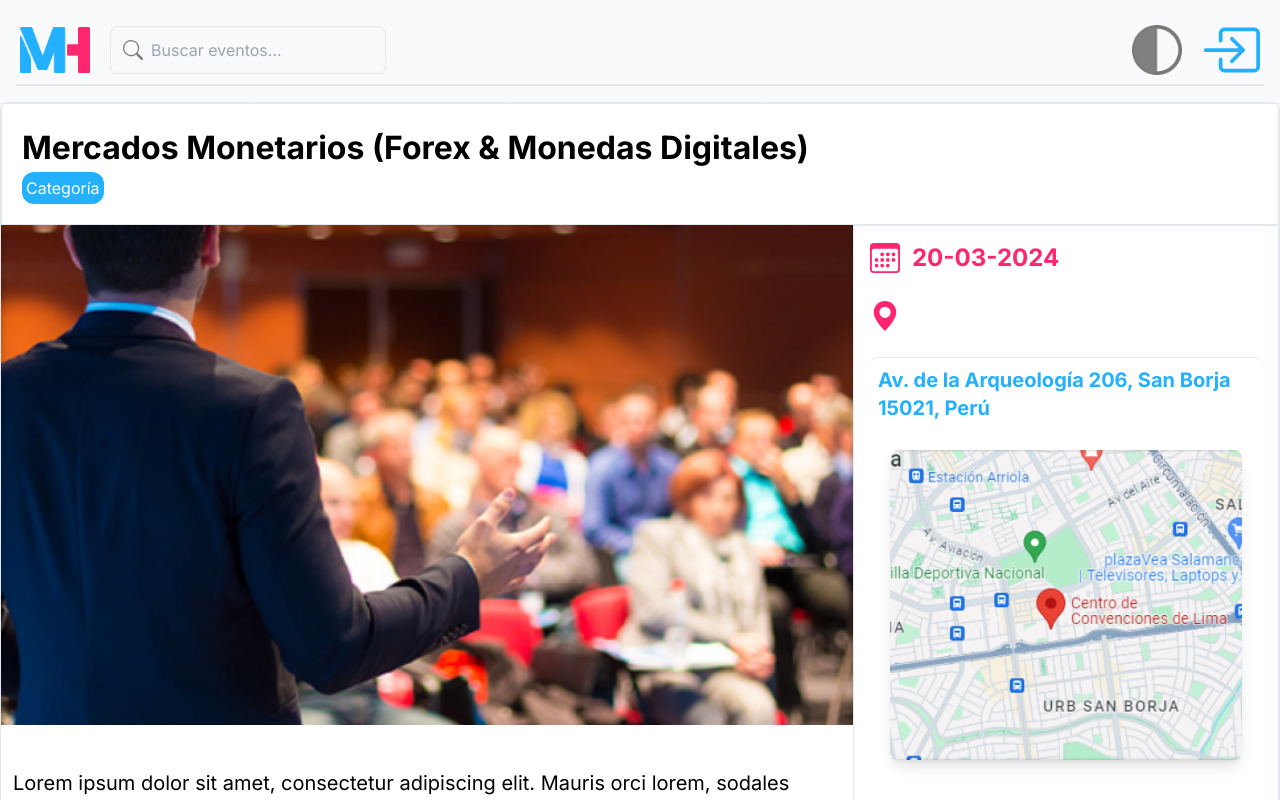
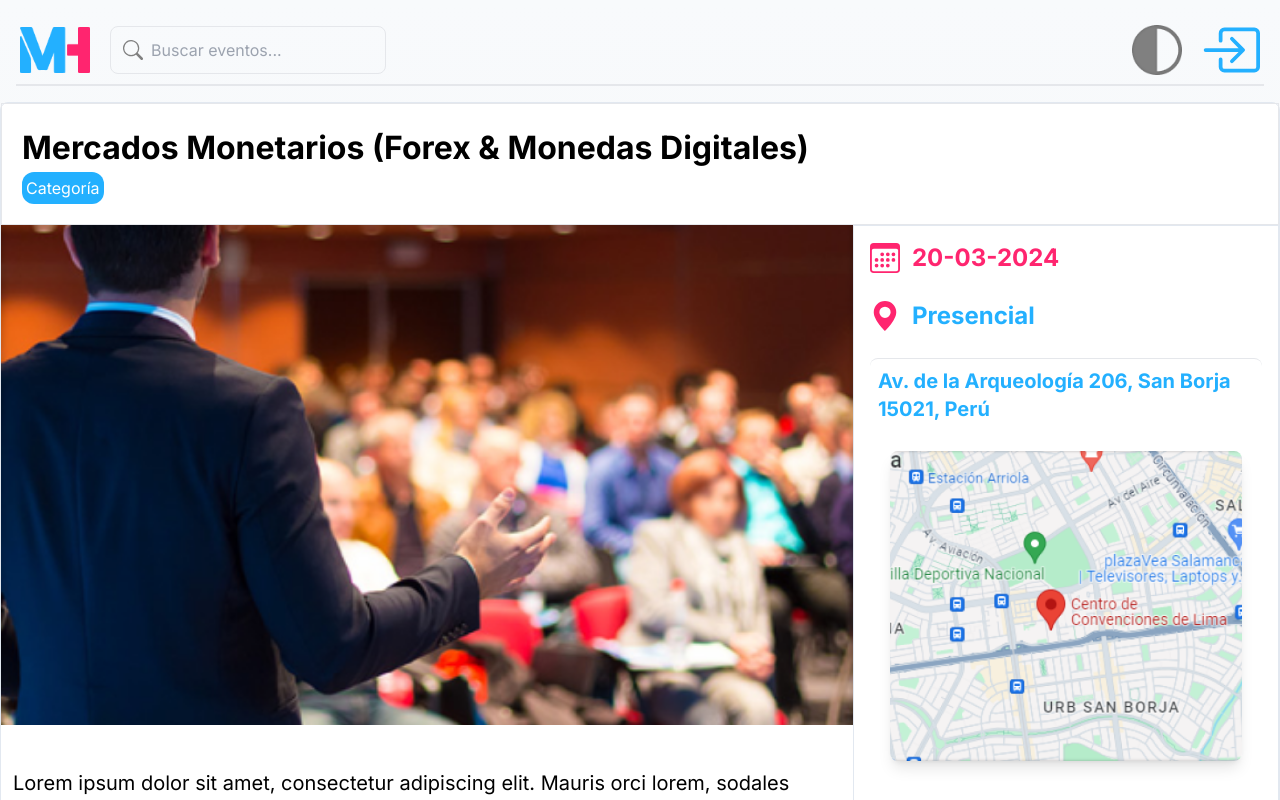
Before and after one commit to No-Country/c16-27-n-node-react, a Next.js app: page /event/1 in a window 1280 px wide. Shown: the top 800 px of the page. Built offline with nearby package versions, Linux system fonts and the light colour scheme.

Commit message:
Update event page with new eventData file

```diff
--- a/src/app/event/[id]/page.jsx
+++ b/src/app/event/[id]/page.jsx
@@ -75,11 +75,11 @@ export default function Event({ params }) {
                   width={30}
                   height={30}
                 />
-                <h1 className='text-[#23B0FF] text-2xl font-bold'>{eventData.location}</h1>
+                <h1 className='text-[#23B0FF] text-2xl font-bold'>{eventData.type}</h1>
               </article>
               <article className='rounded-lg border-t'>
                 <article className='p-2'>
-                  <h2 className='text-[#23B0FF] font-bold text-xl'>Av. de la Arqueología 206, San Borja 15021, Perú</h2>
+                  <h2 className='text-[#23B0FF] font-bold text-xl'>{eventData.address}</h2>
                 </article>
                 <article className=' h-[350px] rounded-lg p-5'>
                   <Image
```
